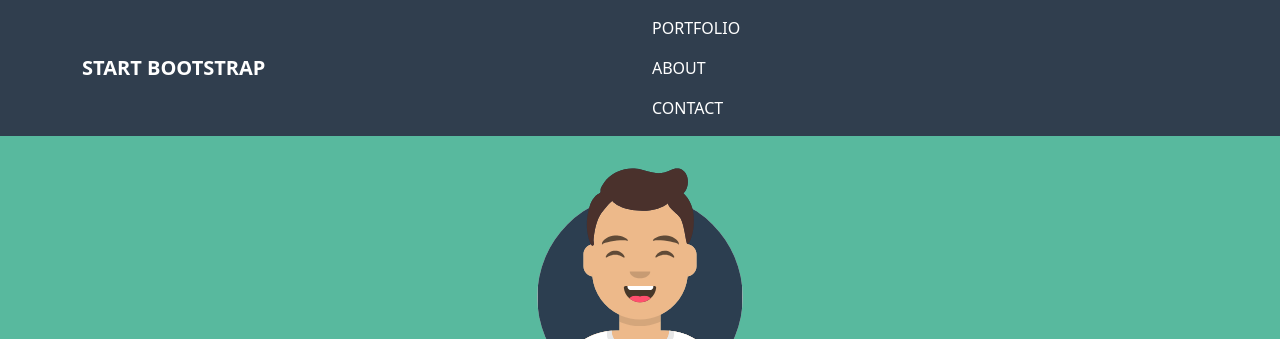
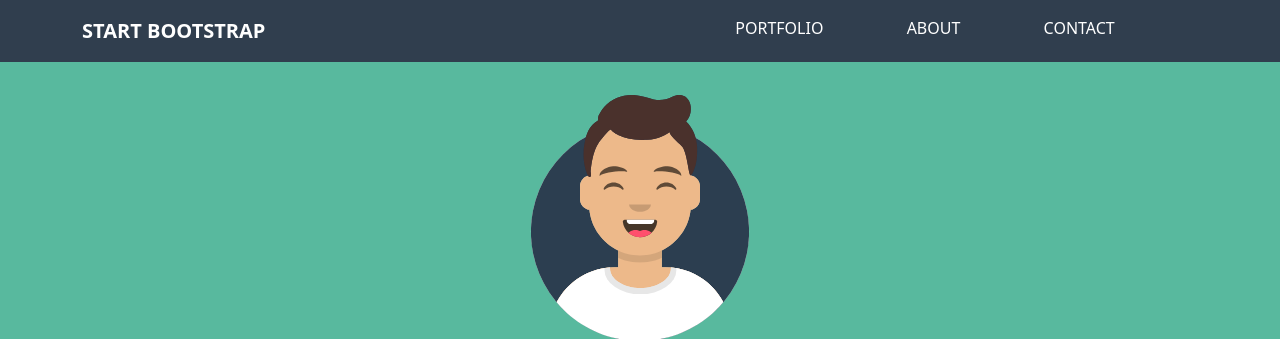
Before and after one commit to EugeniuPopescu/html-css-bootstrap-freelancer, a plain HTML site: page index.html in a window 1280 px wide. Shown: the top 339 px of the page. Drawn offline with nearby package versions, Linux system fonts and the light colour scheme.

Commit message:
add d-none on header

```diff
--- a/index.html
+++ b/index.html
@@ -12,18 +12,18 @@
         <header>
             <nav>
                 <div class="container">
-                    <div class="row d-flex align-items-center pt-3">
+                    <div class="row pt-3">
                         <div class="col-6">
                             <p class="fw-bold fs-5">START BOOTSTRAP</p>
                         </div>
-                        <div class="col-6 d-flex justify-content-evenly d-none d-sm-block">
+                        <div class="col-6 d-flex justify-content-evenly d-none d-md-flex">
                             <p class="">PORTFOLIO</p>
                             <p class="">ABOUT</p>
                             <p class="">CONTACT</p>
                         </div>
-                        <!-- <div class="col-6">
+                        <div class="col-6 d-flex justify-content-end d-md-none fs-3 mb-3">
                             <i class="fa-solid fa-bars"></i>
-                        </div> -->
+                        </div>
                     </div>
                 </div>
             </nav>
--- a/style.css
+++ b/style.css
@@ -11,7 +11,7 @@ header {
 }
 
 .my-img {
-    height: 30vh;
+    max-width: 15rem;
 }
 
 .my-white-line {
```
